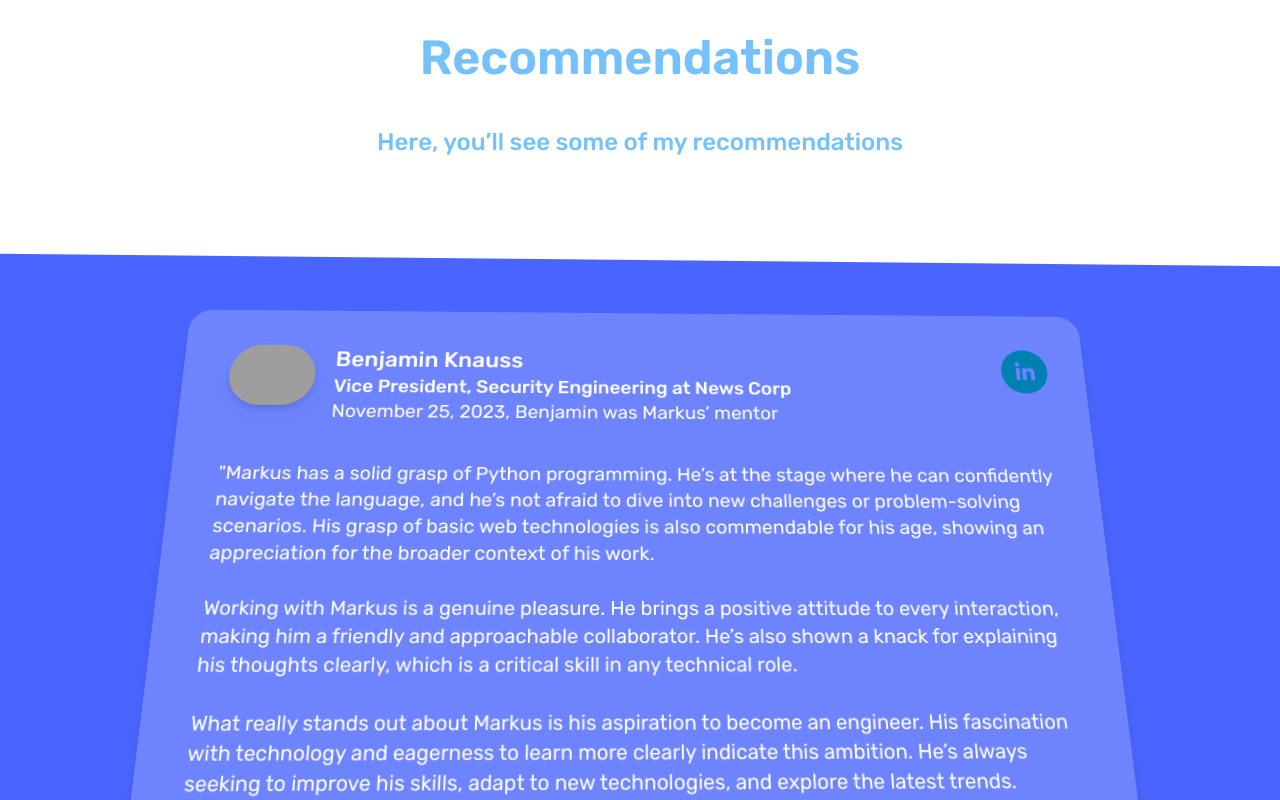
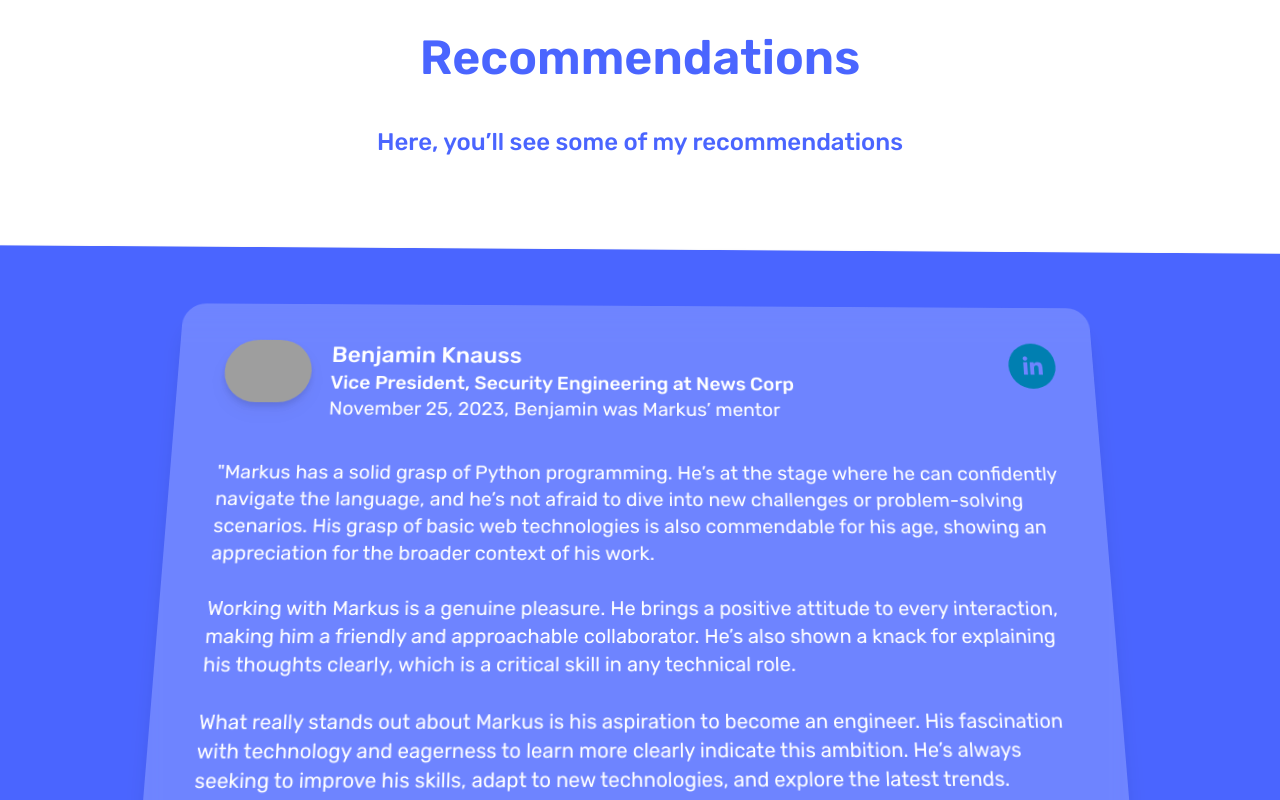
Before and after one commit to Markus-Stuppnig/Website, a Next.js app: page / in a window 1280 px wide. Shown: the part 4840-5640 px from the top of the page. Built offline with nearby package versions, Linux system fonts and the light colour scheme; grey boxes are pictures that could not be loaded.

Commit message:
improves recommendations angle

```diff
--- a/components/Recommendations/Recommendations.tsx
+++ b/components/Recommendations/Recommendations.tsx
@@ -13,13 +13,13 @@ export default function Recommendations() {
   return (
     <section id="about" className="flex justify-center w-full">
 		<div style={{ perspective: "1000px" }} className="flex flex-col justify-center items-center w-full text-center">
-			<SectionHeading additional="mb-[2rem] font-semibold" textColor="text-primary">Recommendations</SectionHeading>
-			<p className="text-2xl font-medium text-primary">Here, you’ll see some of my recommendations</p>
+			<SectionHeading additional="mb-[2rem] font-semibold" textColor="text-secondary">Recommendations</SectionHeading>
+			<p className="text-2xl font-medium text-secondary">Here, you’ll see some of my recommendations</p>
 			<SectionDivider height="h-[1rem] md:h-[4rem]" />
 
 			{recommendationsData.map((recommendation, index) => (
-				<div style={{ transform: "rotate3d(1, 0.1, 0, 15deg)", transformStyle: "preserve-3d" }} key={`recommendation${index}`} className="flex flex-col w-full justify-center items-center bg-secondary px-[80rem] pt-[4rem] text-white">
-					<div className="flex flex-col items-center justify-center w-11/12 md:w-[45rem] lg:w-[60rem] bg-white rounded-t-3xl shadow-xl backdrop-filter backdrop-blur-lg bg-opacity-20">
+				<div style={{ transform: "rotate3d(1, 0.1, 0, 10deg)", transformStyle: "preserve-3d" }} key={`recommendation${index}`} className="flex flex-col w-full justify-center items-center bg-secondary shadow shadow-3xl px-[300rem] py-[4rem] text-white">
+					<div className="flex flex-col items-center justify-center w-11/12 md:w-[45rem] lg:w-[60rem] bg-white rounded-3xl shadow-xl backdrop-filter backdrop-blur-lg bg-opacity-20">
 						<div className="flex flex-col ml-[3rem] text-start">
 							<div className="flex flex-row mt-10 justify-between">
 								<Link href={recommendation.person.link} target="_blank" className="flex flex-row">
```
